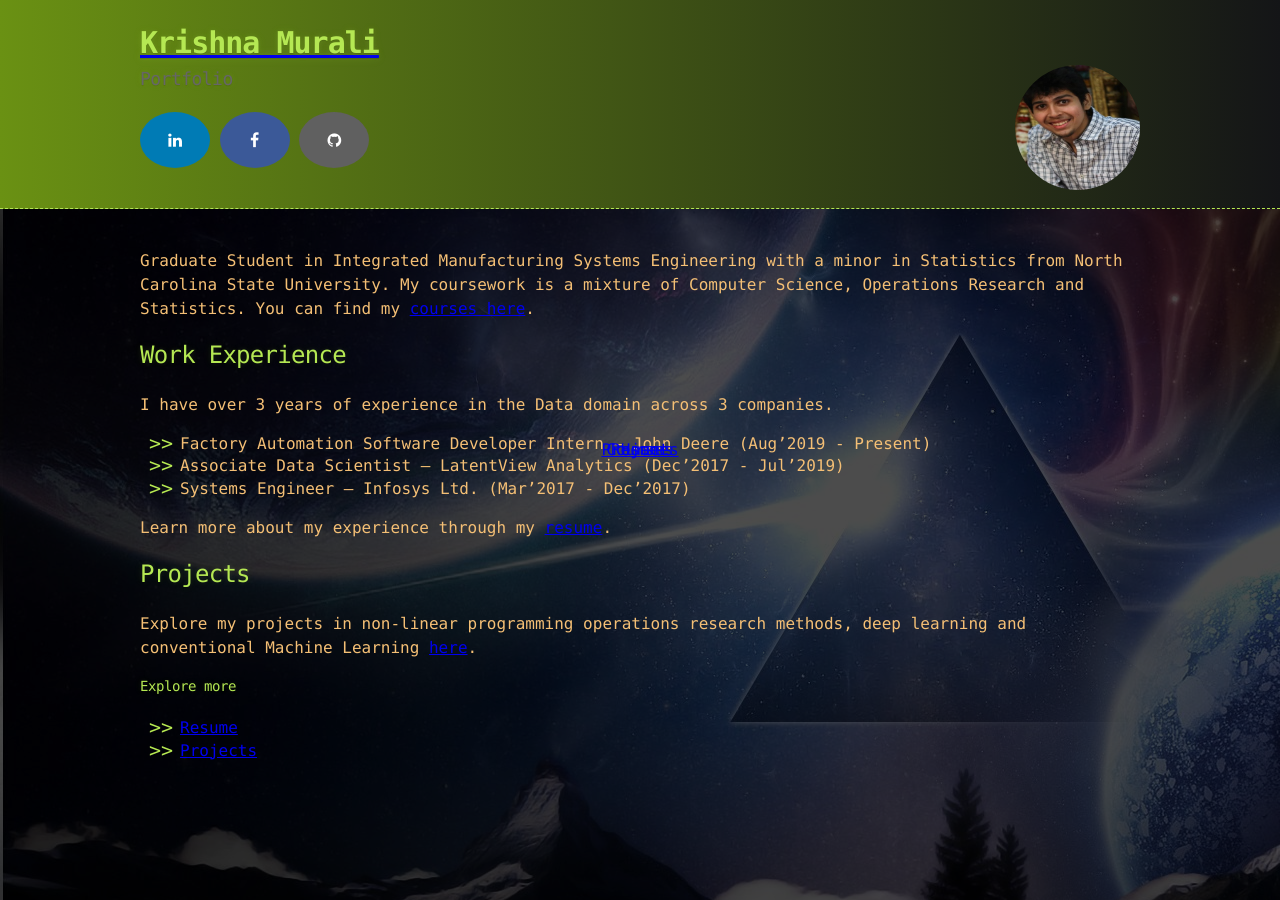
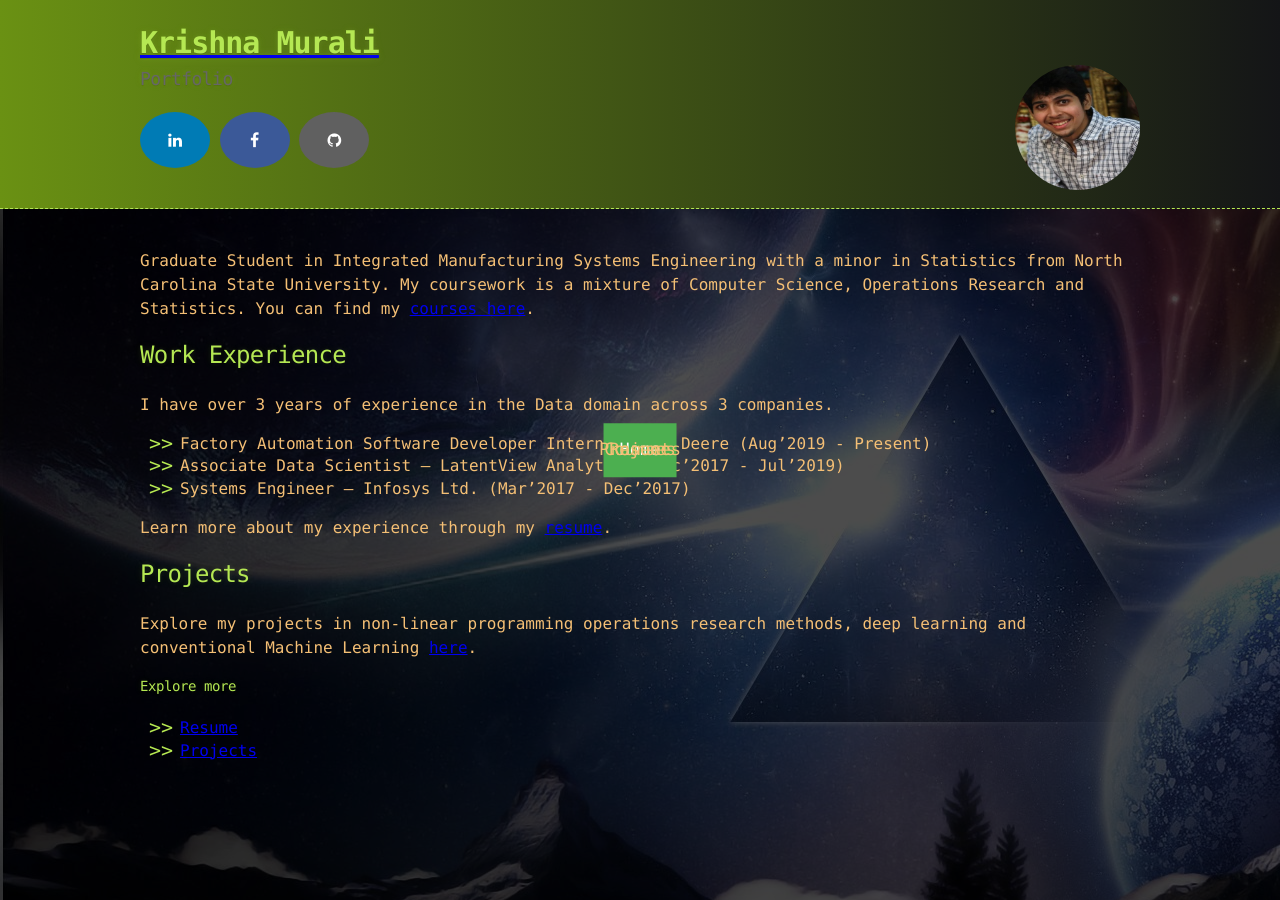
Before and after one commit to KrishnaMurali177/KrishnaMurali177.github.io, a Jekyll site: the page built from index.md, in a window 1280 px wide. Built offline with Jekyll 4.4.1, drawn with Linux system fonts in a browser that asks for light colours.

Commit message:
Update jekyll-theme-hacker.scss

```diff
--- a/_sass/jekyll-theme-hacker.scss
+++ b/_sass/jekyll-theme-hacker.scss
@@ -266,7 +266,7 @@ hr {
 }
 
 /* Style the links inside the navigation bar */
-.topnav a {
+.topnav-centered a {
   color: $rajah;
   padding: 0 0 0 500px;
   margin: 0 0 20 0px;
@@ -278,13 +278,13 @@ hr {
 }
 
 /* Change the color of links on hover */
-.topnav a:hover {
+.topnav-centered a:hover {
   background-color: #ddd;
   color: black;
 }
 
 /* Add a color to the active/current link */
-.topnav a.active {
+.topnav-centered a.active {
   background-color: #4CAF50;
   color: white;
 }
```
